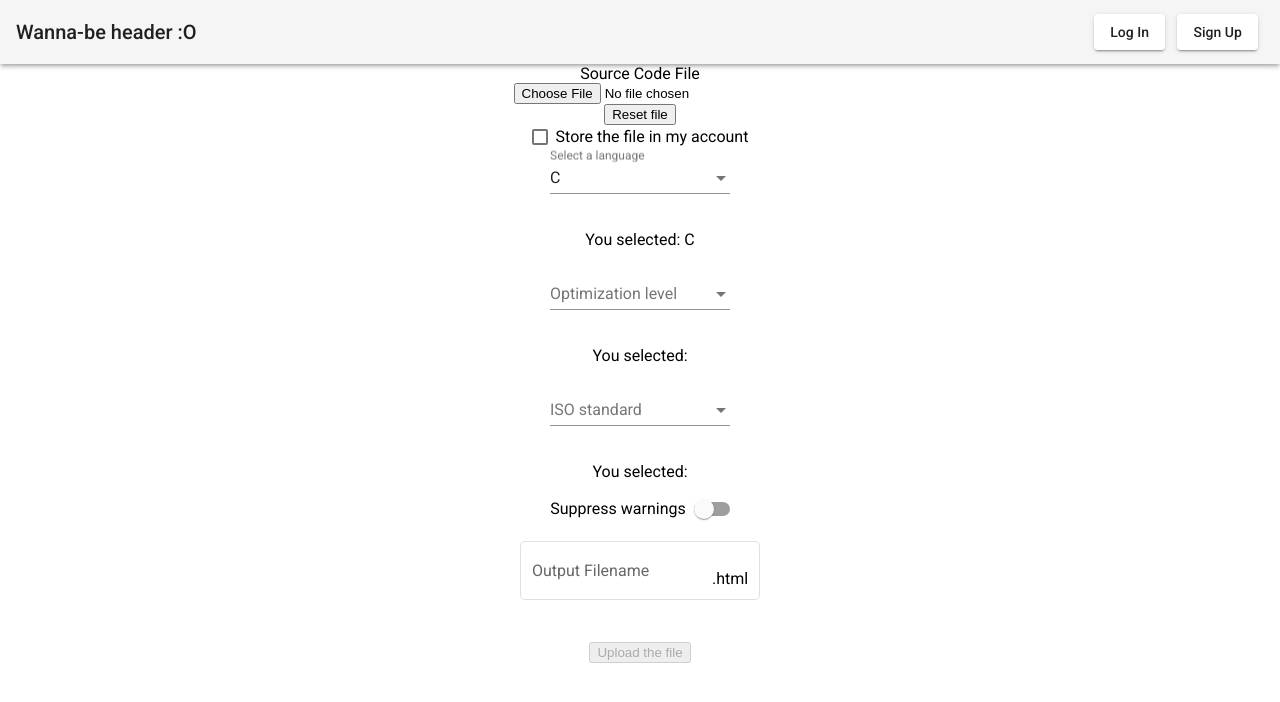
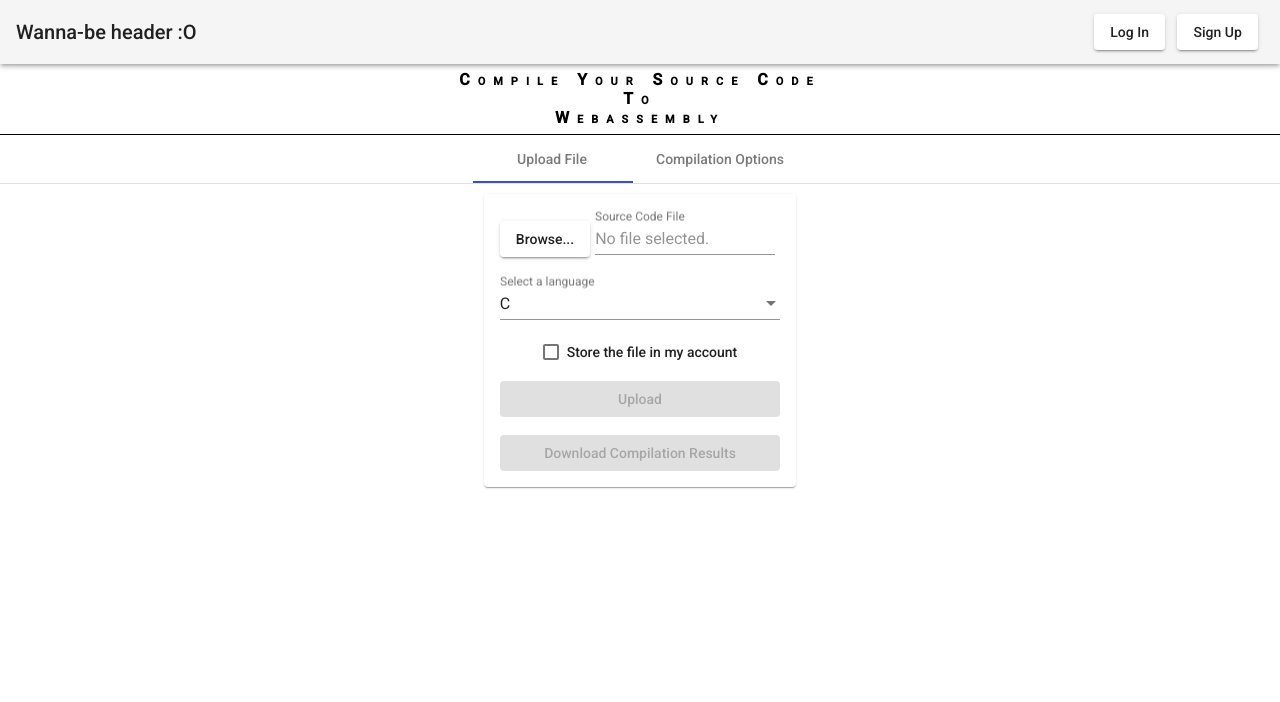
Before and after one commit to NikosGad/Webassembly_Compiler_Collection, an Angular app in the folder frontend/app-frontend/: page / in a window 1280 px wide. Shown: the top 702 px of the page. Built offline with nearby package versions, Linux system fonts and the light colour scheme.

Commit message:
Frontend: Refactor file-upload frontend page by using tabs

```diff
--- a/frontend/app-frontend/src/app/file-upload/file-upload.component.css
+++ b/frontend/app-frontend/src/app/file-upload/file-upload.component.css
@@ -0,0 +1,63 @@
+:host {
+    flex: 1 1 auto;
+    height: 100%;
+    display: flex;
+    flex-flow: column nowrap
+}
+
+.flex-item-title {
+    flex: 0 1 auto;
+    display: block;
+
+    font-weight: bold;
+    font-variant: small-caps;
+    letter-spacing: 0.5em;
+
+    border-bottom: 1px solid;
+    padding-top: 0.5%;
+    padding-bottom: 0.5%;
+}
+
+.flex-item-upload {
+    flex: 1 1 auto;
+    height: 100%;
+    overflow-y: auto;
+    display: block;
+}
+
+mat-tab-group {
+    overflow-y: auto;
+    height: 100%
+}
+
+.flex-container-vertical-nowrap {
+    display: flex;
+    flex-flow: column nowrap;
+}
+
+.flex-container-vertical-nowrap * {
+    flex: 0 0 auto;
+}
+
+.generic-upload {
+    margin-top: 10px;
+    margin-bottom: 10px;
+    margin-left: auto;
+    margin-right: auto;
+    width: max-content;
+}
+
+.browse-file-input {
+    margin-left: 5px;
+    margin-right: 5px;
+}
+
+.vertical-space {
+    margin-bottom: 1.25em;
+}
+
+.checkbox-store-file {
+    font-family: Roboto,"Helvetica Neue",sans-serif;
+    font-size: 14px;
+    font-weight: 500;
+}
--- a/frontend/app-frontend/src/app/file-upload/file-upload.component.html
+++ b/frontend/app-frontend/src/app/file-upload/file-upload.component.html
@@ -1,21 +1,23 @@
-<form>
-    <div class="file-upload-container btn btn-bwm">
-        <label>Source Code File<br>
-            <input #fileInput name="mycode" id="fileToUpload" type="file" [(ngModel)]="file_path"/>
-        </label>
-        <!-- <a *ngIf="resultsZipFileBlob" #downloadhref href="#" download="results.zip" target="_blank">click this to download!!</a> -->
-        <button [disabled]="!resultsZipFileBlob.size" [hidden]="!resultsZipFileBlob.size" type="button" name="buttonsave" (click)=saveZip()>
-            Click this to save
-            <a id="downloadhref"></a>
-        </button>
-    </div>
-    <div>
-        <button type="button" name="reset-btn" (click)="resetInputFile()">Reset file</button>
+<div class="flex-item-title">
+    Compile Your Source Code<br>To<br>Webassembly
 </div>
 
+<div class="flex-item-upload">
+    <mat-tab-group mat-align-tabs="center">
+        <mat-tab label="Upload File">
+            <mat-card class="generic-upload flex-container-vertical-nowrap">
                 <div>
-        <mat-checkbox #storeFileCheckbox>Store the file in my account</mat-checkbox>
+                    <button #BrowseFileButton mat-raised-button type="button" name="browseFileButton" (click)="fileInput.click()">Browse...</button>
+                    <mat-form-field class="browse-file-input" floatLabel="always">
+                        <mat-label> Source Code File</mat-label>
+                        <input matInput #BrowseFileReadonlyInput type="text" name="browseFileReadonlyInput" placeholder="No file selected." readonly>
+                        <input hidden #fileInput name="code" id="fileToUpload" type="file" [(ngModel)]="file_path" (change)="BrowseFileReadonlyInput.value = file_path.split('\\')[2];"/>
+                        <button *ngIf="file_path" matSuffix mat-icon-button aria-label="Clear" (click)="resetInputFile(BrowseFileReadonlyInput)">
+                            <mat-icon>close</mat-icon>
+                        </button>
+                    </mat-form-field>
                 </div>
+
                 <mat-form-field>
                     <mat-label>Select a language</mat-label>
                     <mat-select [(value)]="language">
@@ -24,12 +26,18 @@
                     </mat-select>
                 </mat-form-field>
 
-    <p>You selected: {{language}}</p>
+                <mat-checkbox #storeFileCheckbox class="vertical-space checkbox-store-file">Store the file in my account</mat-checkbox>
 
+                <button mat-raised-button class="vertical-space" *ngIf="!storeFileCheckbox.checked" [disabled]="!file_path" type="button" name="uploadButton" (click)="upload(fileInput, false)">Upload</button>
+                <button mat-raised-button class="vertical-space" *ngIf="storeFileCheckbox.checked" [disabled]="!file_path" type="button" name="uploadAndStoreButton" (click)="upload(fileInput, true)">Upload And Store</button>
+
+                <a [disabled]="!resultsZipFileBlob.size" mat-raised-button id="downloadResultsAnchor" download="results.zip">Download Compilation Results</a>
+            </mat-card>
+        </mat-tab>
+        <mat-tab label="Compilation Options">
             <app-c-upload-form *ngIf="language === 'C'" [c_compilation_options]="c_compilation_options"></app-c-upload-form>
             <app-cpp-upload-form *ngIf="language === 'Cpp'" [cpp_compilation_options]="cpp_compilation_options"></app-cpp-upload-form>
             <app-golang-upload-form *ngIf="language === 'Golang'" [golang_compilation_options]="golang_compilation_options"></app-golang-upload-form>
-
-    <button *ngIf="!storeFileCheckbox.checked" [disabled]="!file_path" type="button" name="upload-btn" (click)="upload(fileInput, false)">Upload the file</button>
-    <button *ngIf="storeFileCheckbox.checked" [disabled]="!file_path" type="button" name="uploadAndStoreButton" (click)="upload(fileInput, true)">Upload And store</button>
-</form>
+        </mat-tab>
+    </mat-tab-group>
+</div>
```
Lines whose indentation alone changed are shown as unchanged.
